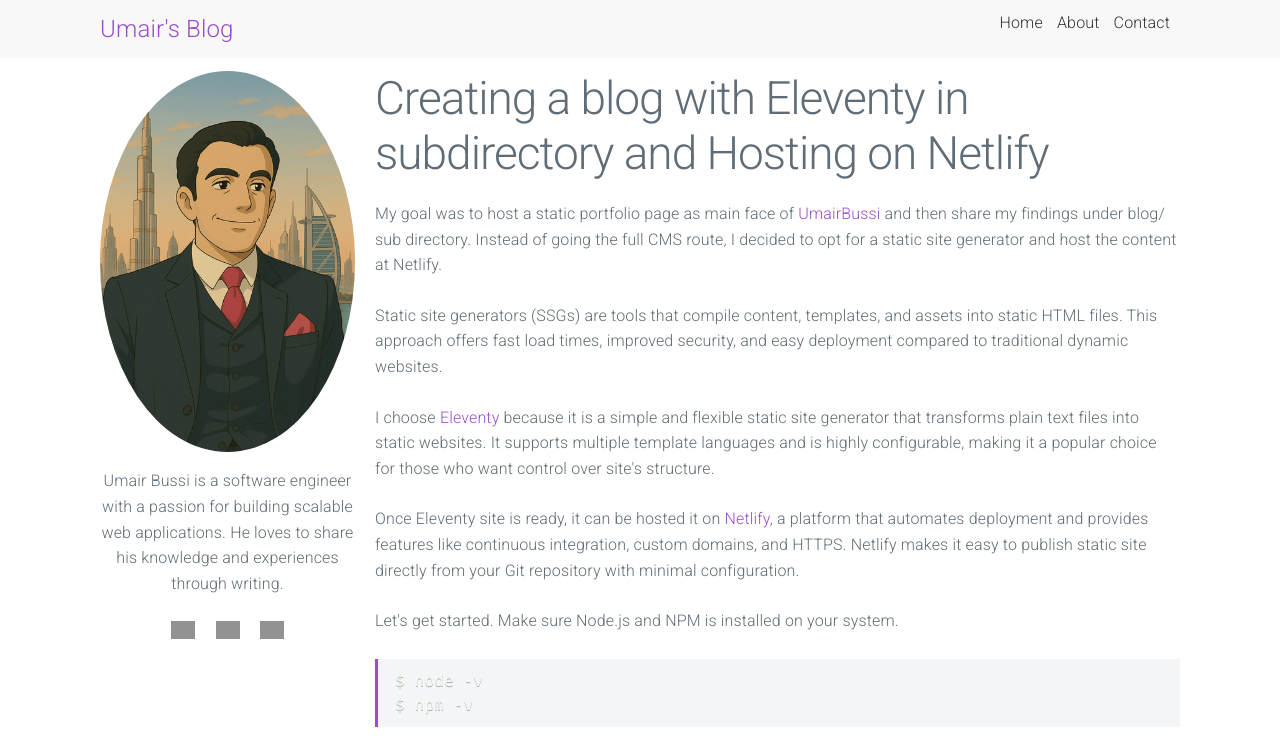
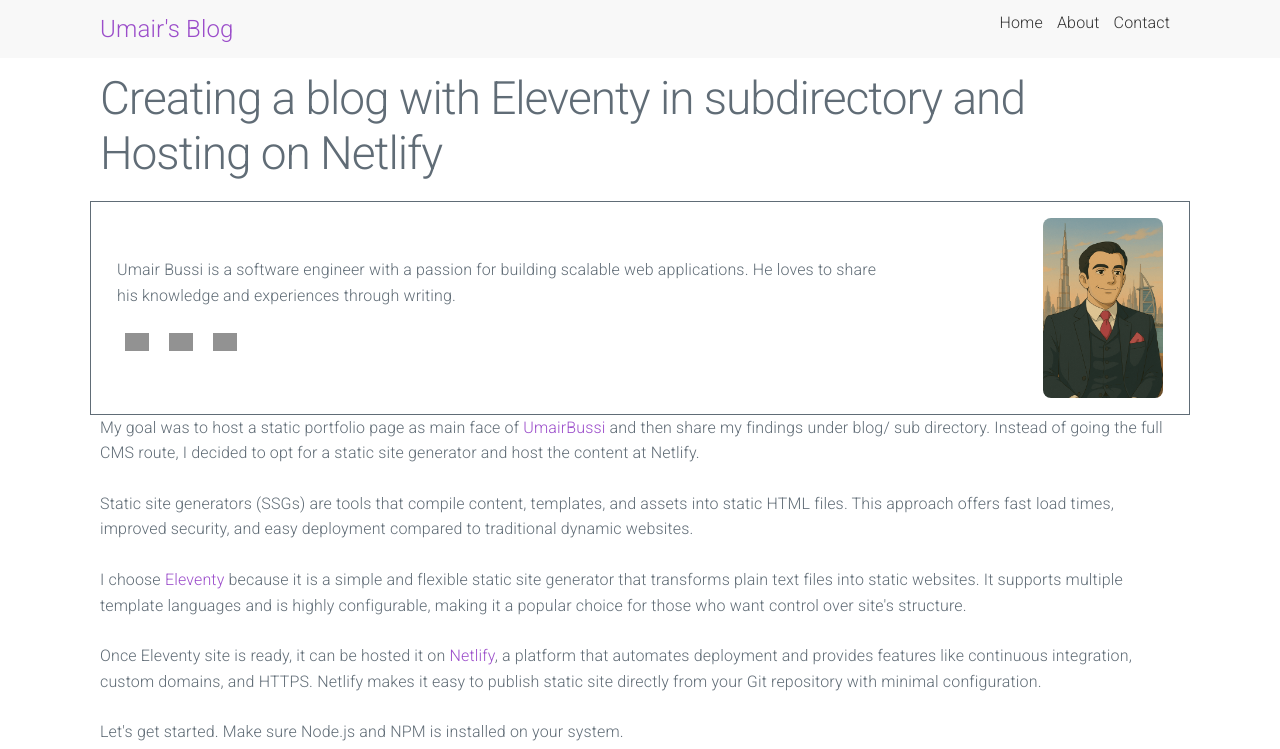
Before and after one commit to engineerhead/portfolio, an Eleventy site: page blog_src/posts/hello-world.md in a window 1280 px wide. Shown: the top 749 px of the page. Built offline with nearby package versions, Linux system fonts and the light colour scheme; Eleventy itself is replaced by a stand-in of ours; files that its build step writes are made by us from their sources; grey boxes are pictures that could not be loaded.

Commit message:
Removed sidebar in post layout

```diff
--- a/blog_src/_includes/post.njk
+++ b/blog_src/_includes/post.njk
@@ -30,9 +30,12 @@
     </nav>
     <div class="container">
       <div class="row">
-        <div class="column column-25">
-          <aside style="text-align: center;">
-            <img src="/assets/umair.png" alt="Umair's Profile" style="border-radius:50%; margin-bottom: 1em;">
+        <div class="column">
+          <main>
+            <h1>{{ title }}</h1>
+            <div class="row" style="align-items: center; border: 1px solid; padding: 1em;">
+              <div class="column column-75">
+                <aside>
                   <p>
                     Umair Bussi is a software engineer with a passion for building scalable web applications. He loves to share his
                     knowledge and experiences through writing.
@@ -64,9 +67,10 @@
                   </div>
                 </aside>
               </div>
-        <div class="column column-75">
-          <main>
-            <h1>{{ title }}</h1>
+              <div class="column column-25" style="text-align: right;">
+                <img src="/assets/umair.png" alt="Umair's Profile" style="max-width: 120px; border-radius: 8px;">
+              </div>
+            </div>
             <article>{{ content | safe }}</article>
           </main>
         </div>
```
Lines whose indentation alone changed are shown as unchanged.
